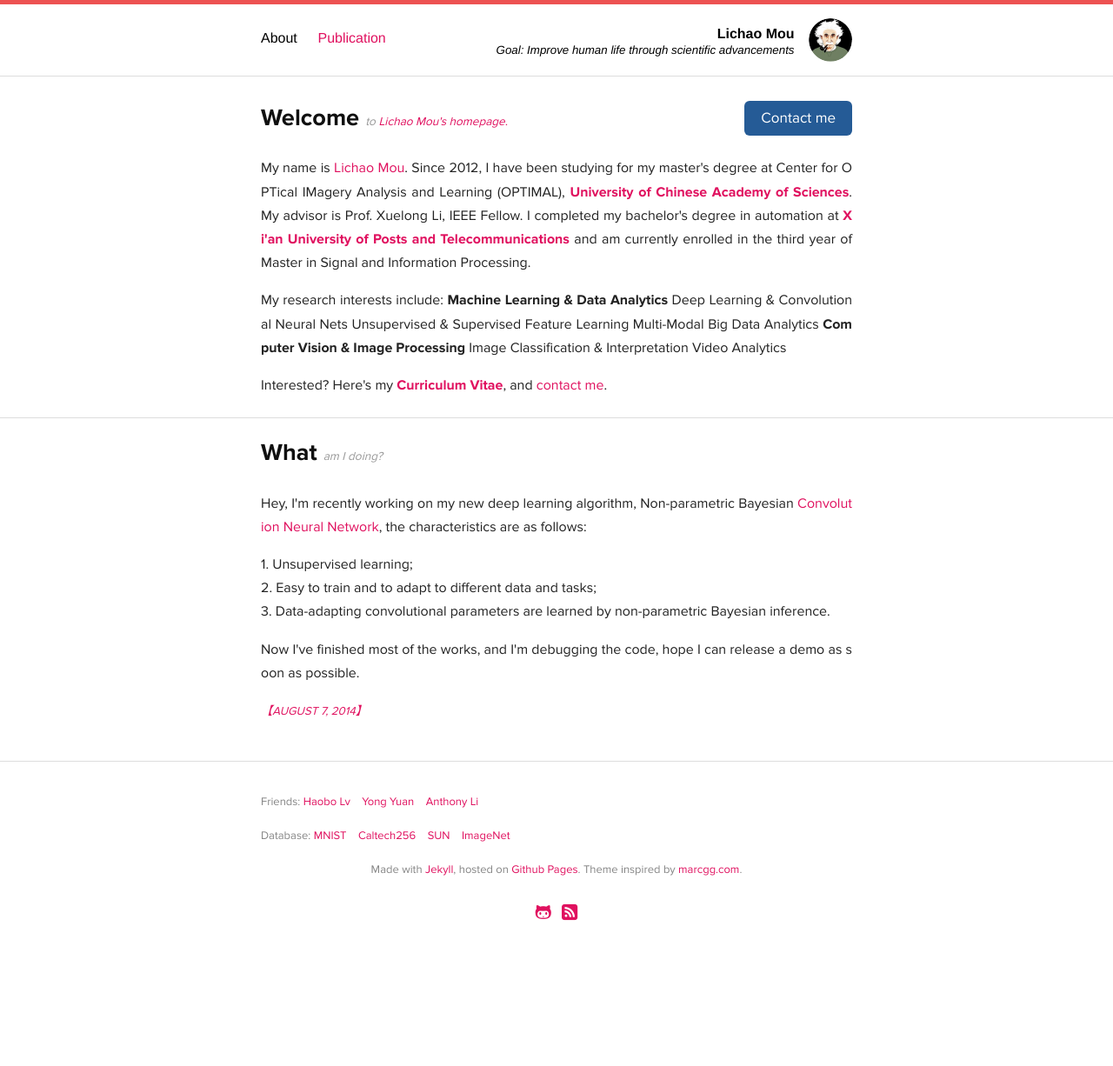
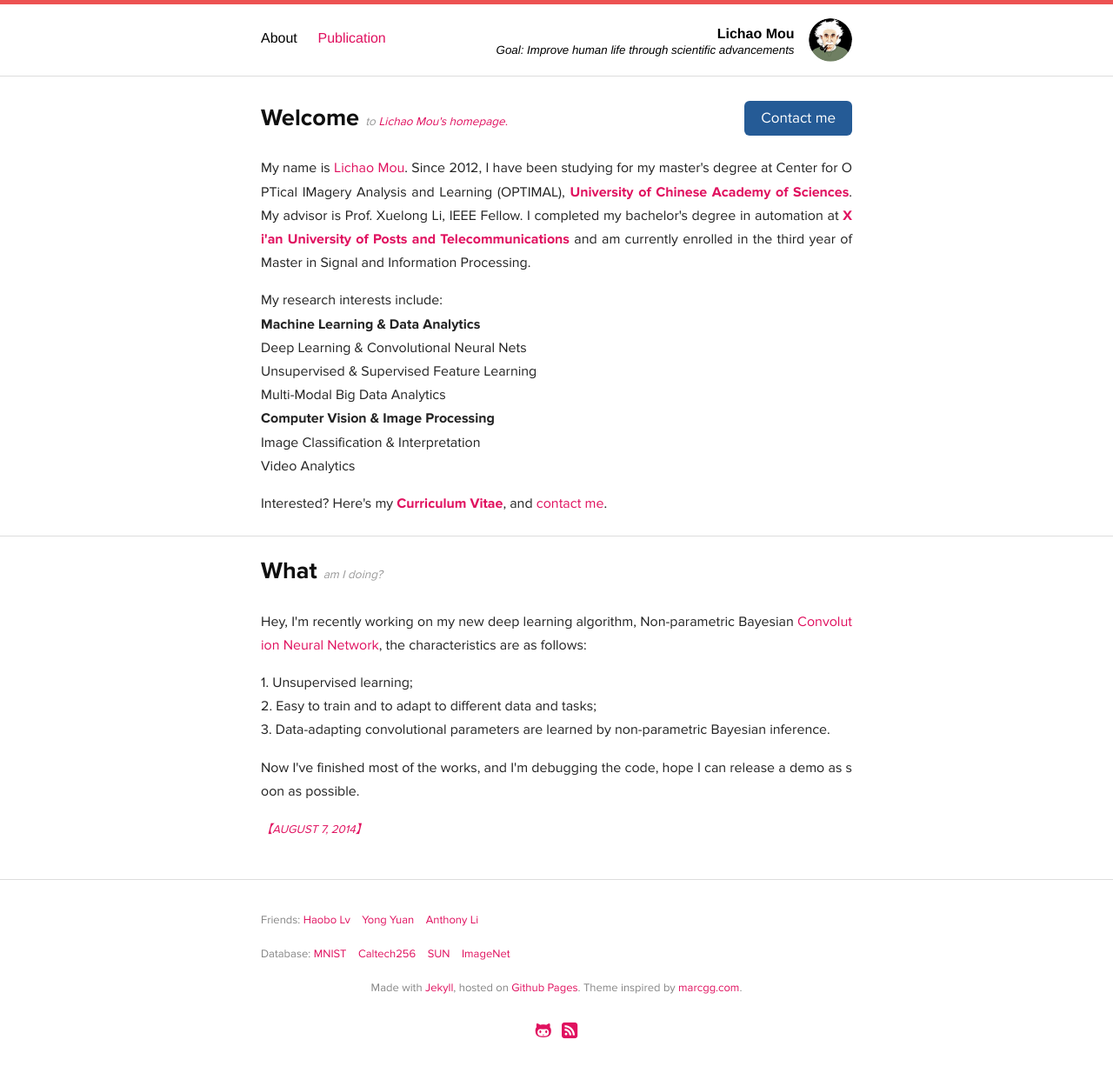
Before and after one commit to Raphael-Mou/raphael-mou.github.com, a Jekyll site: the page built from index.html, in a window 1280 px wide. Shown: the whole page at 87% size. Built offline with Jekyll 4.4.1, drawn with Linux system fonts in a browser that asks for light colours; Markdown is read by kramdown in place of the engine named in the settings; before the commit the page ends 1090 px from its top, so only the background shows below that.

```diff
--- a/index.html
+++ b/index.html
@@ -30,13 +30,13 @@ description: My name is Lichao Mou. Since 2012, I have been studying for my mast
 
   <p>
   <!--My research interests include deep learning, image/video classification, and image/video parsing.-->
-  My research interests include:
-  <strong>Machine Learning & Data Analytics</strong>
-  Deep Learning & Convolutional Neural Nets
-  Unsupervised & Supervised Feature Learning
-  Multi-Modal Big Data Analytics
-  <strong>Computer Vision & Image Processing</strong>
-  Image Classification & Interpretation
+  My research interests include:<br>
+  <strong>Machine Learning & Data Analytics</strong><br>
+  Deep Learning & Convolutional Neural Nets<br>
+  Unsupervised & Supervised Feature Learning<br>
+  Multi-Modal Big Data Analytics<br>
+  <strong>Computer Vision & Image Processing</strong><br>
+  Image Classification & Interpretation<br>
   Video Analytics
   </p>
 
```
